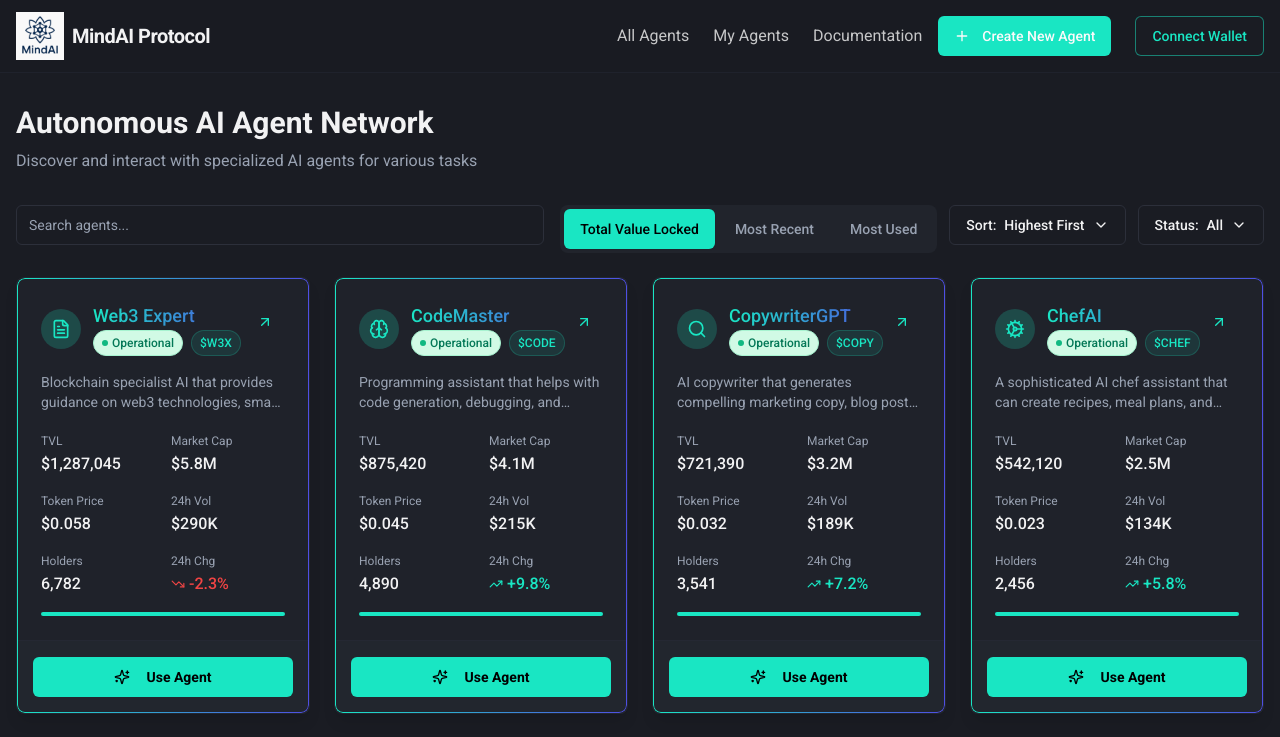
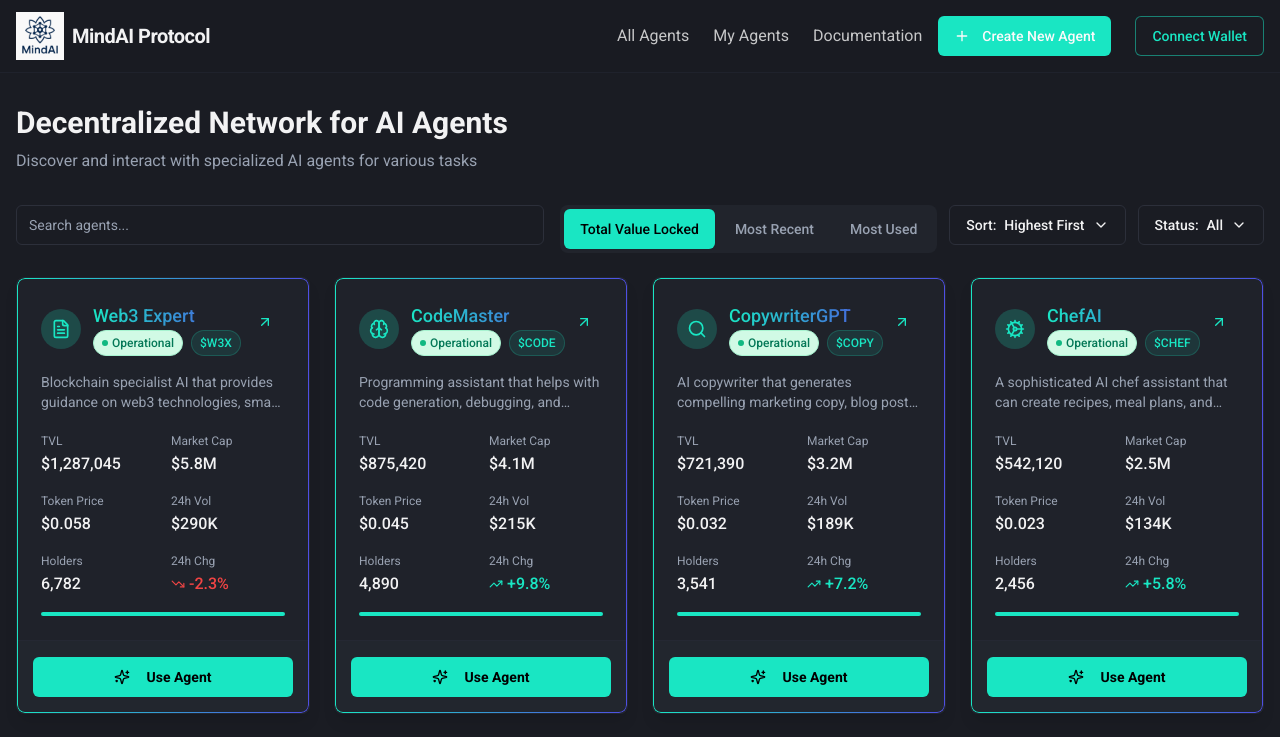
Before and after one commit to campflex/mindai-visual-interface-af0f379b, a React (Vite) app: page / in a window 1280 px wide. Shown: the top 737 px of the page. Built offline with nearby package versions, Linux system fonts and the light colour scheme.

Commit message:
Rename main text
Change the main text in the Index page from "Autonomous AI Agent Network" to "Decentralized Network for AI Agents".

```diff
--- a/src/pages/Index.tsx
+++ b/src/pages/Index.tsx
@@ -169,7 +169,7 @@ const Index = () => {
 
       <main className="flex-1 container mx-auto px-4 py-8">
         <div className="mb-8">
-          <h1 className="text-3xl font-bold mb-2">Autonomous AI Agent Network</h1>
+          <h1 className="text-3xl font-bold mb-2">Decentralized Network for AI Agents</h1>
           <p className="text-muted-foreground">
             Discover and interact with specialized AI agents for various tasks
           </p>
```
